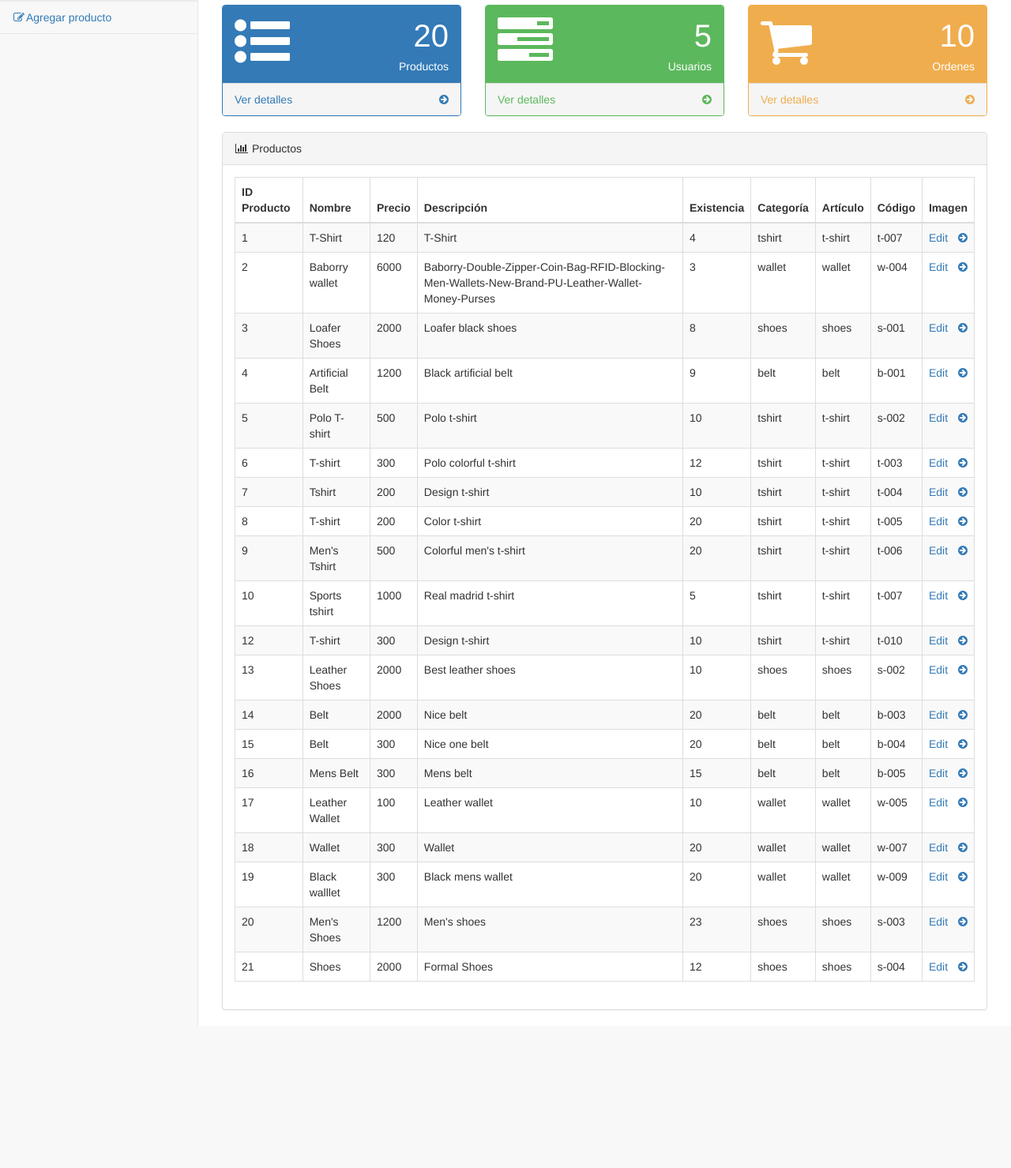
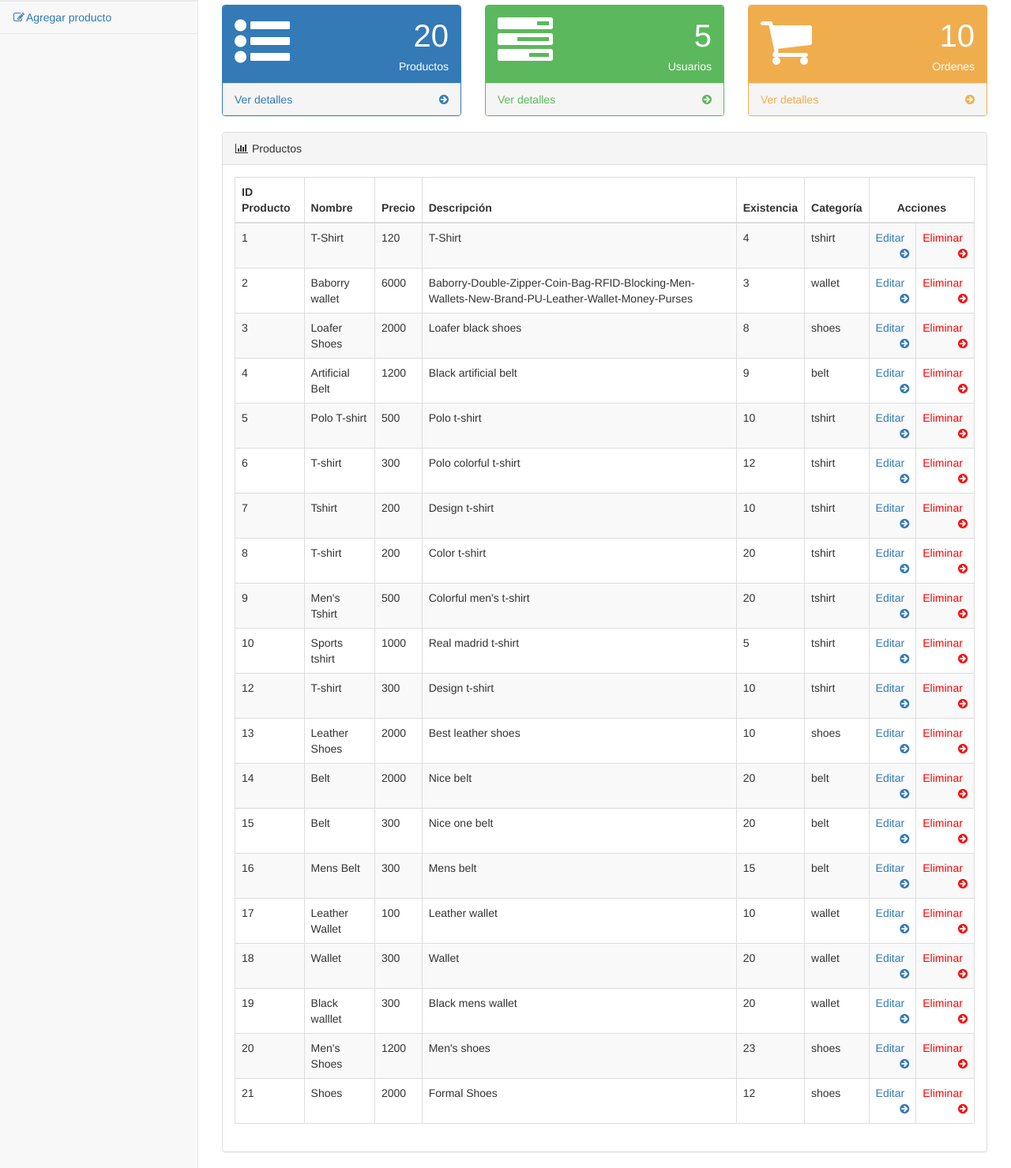
Before and after one commit to jvaroglez/ProyectoEcommerce, a Flask app: page /admin in a window 1280 px wide. Shown: the part 155-1634 px from the top of the page at 79% size. Before the commit the page ends 1454 px from the top, so only its background shows below. Run offline with Flask 2, Linux system fonts and the light colour scheme; a user stored in the database is signed in; data comes from the database, SQL or seed files in the repository; some libraries are stand-ins or nearby versions.

Commit message:
Cambios en clase

```diff
--- a/templates/includes/_footer.html
+++ b/templates/includes/_footer.html
@@ -25,7 +25,7 @@
                     <li><a href="javascript:void();"><i class="fa fa-angle-double-right"></i>About</a></li>
                     <li><a href="javascript:void();"><i class="fa fa-angle-double-right"></i>FAQ</a></li>
                     <li><a href="javascript:void();"><i class="fa fa-angle-double-right"></i>Developed by AhuaMarket</a></li>
-                    <li><a href="/developer"><i class="fa fa-angle-double-right"></i>Developer</a></li>
+                    <li><a href="javascript:void();"><i class="fa fa-angle-double-right"></i>Developer</a></li>
                 </ul>
             </div>
         </div>
--- a/templates/pages/index.html
+++ b/templates/pages/index.html
@@ -99,9 +99,7 @@
                                         <th>Descripción</th>
                                         <th>Existencia</th>
                                         <th>Categoría</th>
-                                        <th>Artículo</th>
-                                        <th>Código</th>
-                                        <th>Imagen</th>
+                                        <th colspan="2" style="text-align: center;">Acciones</th>
                                     </tr>
                                     </thead>
                                     <tbody>
@@ -113,12 +111,19 @@
                                         <td>{{product.description}}</td>
                                         <td>{{product.available}}</td>
                                         <td>{{product.category}}</td>
-                                        <td>{{product.item}}</td>
-                                        <td>{{product.pCode}}</td>
                                         <td>
                                             <a href="/edit_product?id={{product.id}}">
                                                 <div class="">
-                                                    <span class="">Edit</span>
+                                                    <span class="">Editar</span>
+                                                    <span class="pull-right"><i class="fa fa-arrow-circle-right"></i></span>
+                                                    <div class="clearfix"></div>
+                                                </div>
+                                            </a>
+                                        </td>
+                                        <td>
+                                            <a href="/edit_product?id={{product.id}}" style="color: red;">
+                                                <div class="">
+                                                    <span class="">Eliminar</span>
                                                     <span class="pull-right"><i class="fa fa-arrow-circle-right"></i></span>
                                                     <div class="clearfix"></div>
                                                 </div>
--- a/templates/search.html
+++ b/templates/search.html
@@ -16,7 +16,7 @@
                         </a>
                         <div class="card-body">
                             <h3><a class="card-title" id="" href="/{{product.category}}?view={{product.id}}">{{ product.pName}}</a></h3>
-                            <h4>$24.99</h4>
+                            <h4>${{product.price}}</h4>
                             <span class="text-warning"></span>
                         </div>
                     </div>
```
Also changed, not shown: templates/home.html (+1 -13 lines), templates/pages/add_product.html (+0 -9 lines), templates/pages/edit_product.html (+0 -9 lines), static/image/bgone.jpg (deleted), static/image/bgtwo.jpg (deleted).
